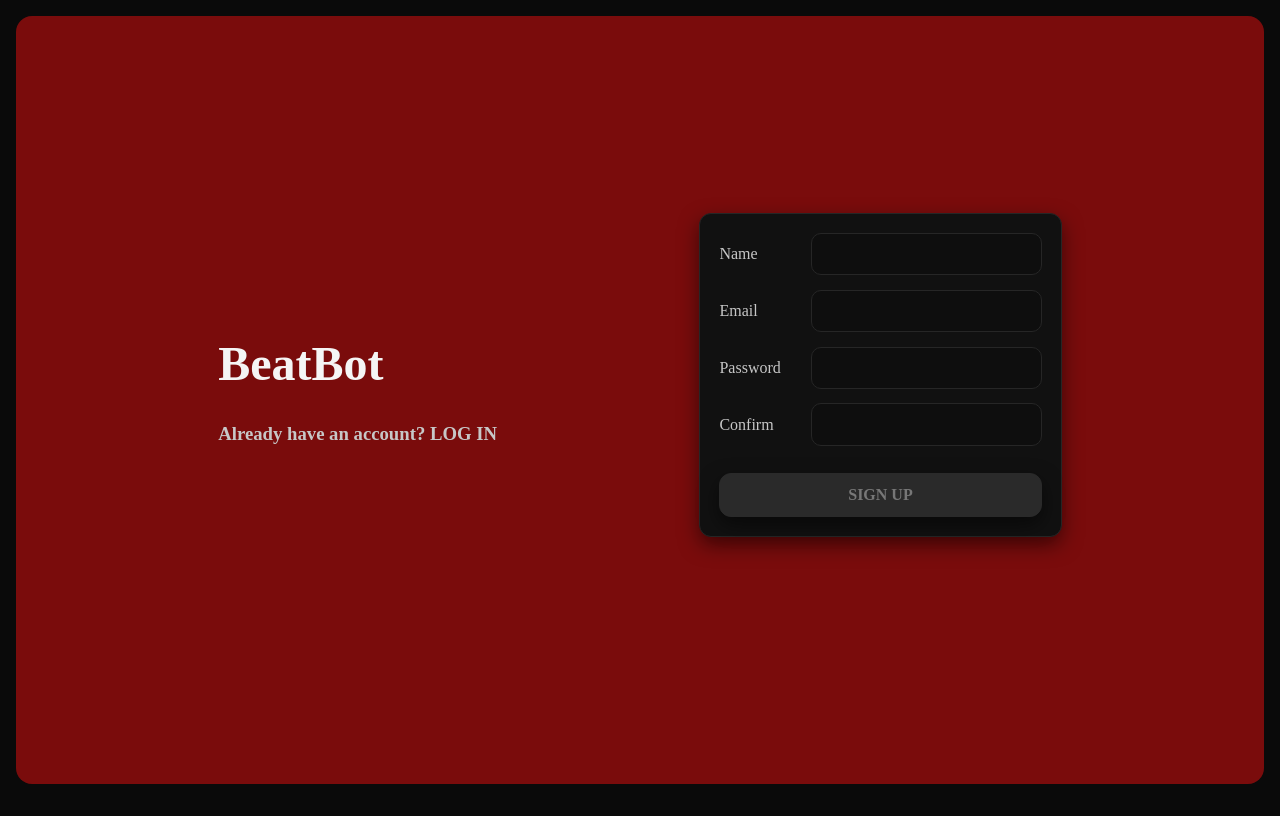
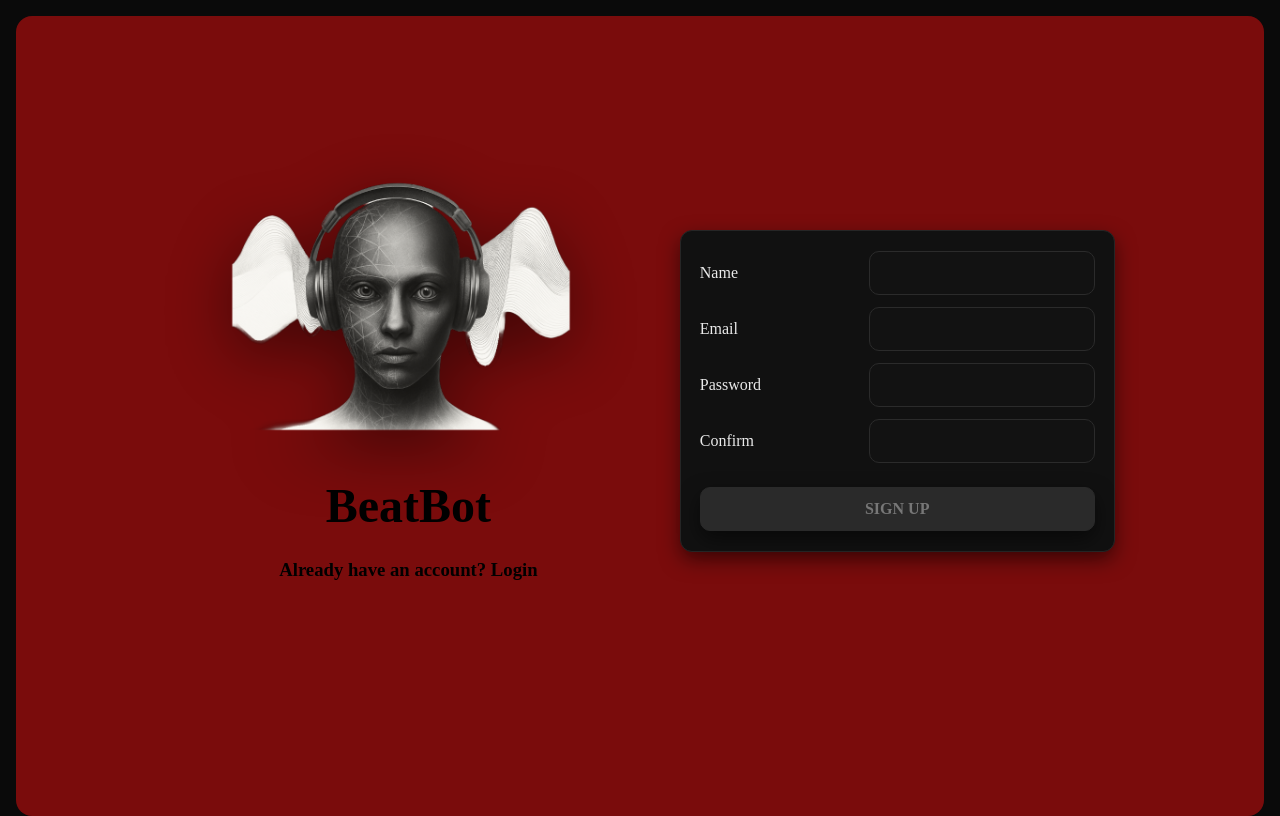
Before and after one commit to fatimaAlku/BeatBot, a React (Vite) app in the folder BeatBot/: page /auth in a window 1280 px wide. Built offline with nearby package versions, Linux system fonts and the light colour scheme; no server answers.

Commit message:
Auth Page scss enhanced

```diff
--- a/BeatBot/src/pages/AuthPage/AuthPage.jsx
+++ b/BeatBot/src/pages/AuthPage/AuthPage.jsx
@@ -3,54 +3,51 @@ import { useState } from 'react';
 import styles from './AuthPage.module.scss';
 import LoginForm from '../../components/LoginForm/LoginForm.jsx';
 import SignUpForm from '../../components/SignUpForm/SignUpForm.jsx';
+import hero from '../../assets/beatbot-hero.png';
 
 export default function AuthPage({ setUser }) {
-  // false => show Sign Up first
-  const [showLogin, setShowLogin] = useState(false);
+  const [showLogin, setShowLogin] = useState(false);   // Sign Up first
   const [justSignedUp, setJustSignedUp] = useState(false);
 
   const handleSignedUp = () => {
-    setShowLogin(true);     // flip to Login tab
-    setJustSignedUp(true);  // show banner
+    setShowLogin(true);
+    setJustSignedUp(true);
   };
 
   const toggle = () => {
     setShowLogin(prev => !prev);
-    setJustSignedUp(false); // clear banner when switching tabs
+    setJustSignedUp(false);
   };
 
   return (
     <main className={styles?.AuthPage || ''}>
-      <div>
+      {/* Left: hero */}
+      <div className={styles.hero}>
+        <img className={styles.heroImg} src={hero} alt="BeatBot AI with headphones" />
         <h2 className={styles.title}>BeatBot</h2>
         <h3
           role="button"
           tabIndex={0}
           onClick={toggle}
           onKeyDown={(e) => (e.key === 'Enter' ? toggle() : null)}
-          style={{ cursor: 'pointer', userSelect: 'none' }}
         >
-          {showLogin ? 'Need an account? SIGN UP' : 'Already have an account? LOG IN'}
+          {showLogin ? 'Need an account? Signup' : 'Already have an account? Login'}
         </h3>
 
         {justSignedUp && (
-          <div style={{
-            marginTop: 8,
-            padding: '8px 12px',
-            borderRadius: 8,
-            background: '#ecfeff',
-            color: '#0e7490',
-            fontSize: '.95rem'
-          }}>
-            Account created! Please log in to continue.
+          <div className={styles.banner}>
+
           </div>
         )}
       </div>
 
-      {showLogin
-        ? <LoginForm setUser={setUser} />
-        : <SignUpForm setUser={setUser} onSignedUp={handleSignedUp} />
-      }
+      {/* Right: forms */}
+      <div className={styles.authColumn}>
+        {showLogin
+          ? <LoginForm setUser={setUser} />
+          : <SignUpForm setUser={setUser} onSignedUp={handleSignedUp} />
+        }
+      </div>
     </main>
   );
 }
--- a/BeatBot/src/pages/AuthPage/AuthPage.module.scss
+++ b/BeatBot/src/pages/AuthPage/AuthPage.module.scss
@@ -1,23 +1,119 @@
+/* src/pages/AuthPage/AuthPage.module.scss */
+
 .AuthPage {
   height: 100%;
+  min-height: 100vh;
   display: flex;
-    justify-content: space-evenly;
+  justify-content: center;                 /* ⬅️ was space-evenly */
   align-items: center;
+  gap: clamp(16px, 2.5vw, 28px);           /* ⬅️ smaller gap = closer columns */
+  padding: clamp(16px, 4vw, 40px);
   background-color: rgb(122, 12, 12);
   border-radius: 2vmin;
+  font-family: "Times New Roman", Times, serif;
 }
 
+/* Left column (image + title + toggle) */
+.hero {
+  display: flex;
+  flex-direction: column;
+  align-items: center;
+  width: clamp(340px, 38vw, 520px);        /* ⬅️ softly constrains hero width */
+  text-align: center;
+}
 
+.heroImg {
+  margin-top: -90px;
+  width: clamp(400px, 50vw, 600px);
+  height: auto;
+  display: block;
+  filter: drop-shadow(0 18px 32px rgba(0,0,0,.45));
+}
+
+/* Title */
+.title {
+  color: black;
+  margin: 0 0 8px;
+  font-size: 3rem;
+  line-height: 1.1;
+}
+
+/* Toggle text */
 .AuthPage h3 {
-    margin-top: 4vmin;
   text-align: center;
-    color: var(--text-light);
+  color: black;
+  cursor: pointer;
+  user-select: none;
+  transition: color .15s ease;
+}
+.AuthPage h3:hover { color: #fff; }
+
+/* Right column (forms) */
+.authColumn {
+  width: clamp(420px, 34vw, 560px);        /* ⬅️ aligns visually with hero */
+}
+
+/* Form card */
+:global(.form-container) {
+  width: 100%;
+  padding: 20px;
+  background: #0f0f0f;
+  border: 1px solid #2b2b2b;
+  border-radius: 16px;
+  box-shadow: 0 12px 30px rgba(0,0,0,.35);
+}
+
+/* Vertical form layout */
+:global(.form-container form) {
+  display: grid !important;
+  grid-template-columns: 1fr !important;
+  gap: 12px;
+  margin: 0;
+}
+
+:global(.form-container label) {
+  color: #eaeaea;
+  text-align: left;
+}
+
+:global(.form-container input[type="text"]),
+:global(.form-container input[type="email"]),
+:global(.form-container input[type="password"]) {
+  height: 44px;
+  padding: 0 12px;
+  font-size: 1rem;
+  color: #f3f3f3;
+  background: #121212;
+  border: 1px solid #2b2b2b;
+  border-radius: 10px;
+  outline: none;
+  box-sizing: border-box;
+}
+:global(.form-container input:focus) {
+  border-color: #ef4444;
+  box-shadow: 0 0 0 3px rgba(185,28,28,.3);
+}
+
+:global(.form-container button[type="submit"]) {
+  height: 44px;
+  border-radius: 10px;
+  border: 1px solid #ef4444;
+  background: linear-gradient(180deg, #b91c1c 0%, #7f1d1d 100%);
+  color: #fff;
+  font-weight: 700;
   cursor: pointer;
 }
+:global(.form-container button[type="submit"]:hover) {
+  filter: brightness(1.05);
+}
 
-
-  .title {
-  color: var(--black);
-  margin: 0 0 8px;
-  font-size: 3rem;
+/* Responsive */
+@media (max-width: 980px) {
+  .AuthPage {
+    flex-direction: column;
+    justify-content: center;
+    gap: 20px;
   }
+  .hero { width: min(640px, 92vw); }
+  .authColumn { width: min(560px, 92vw); }
+}
```
Also changed, not shown: BeatBot/src/assets/beatbot-hero.png (added). Lines whose indentation alone changed are shown as unchanged.
